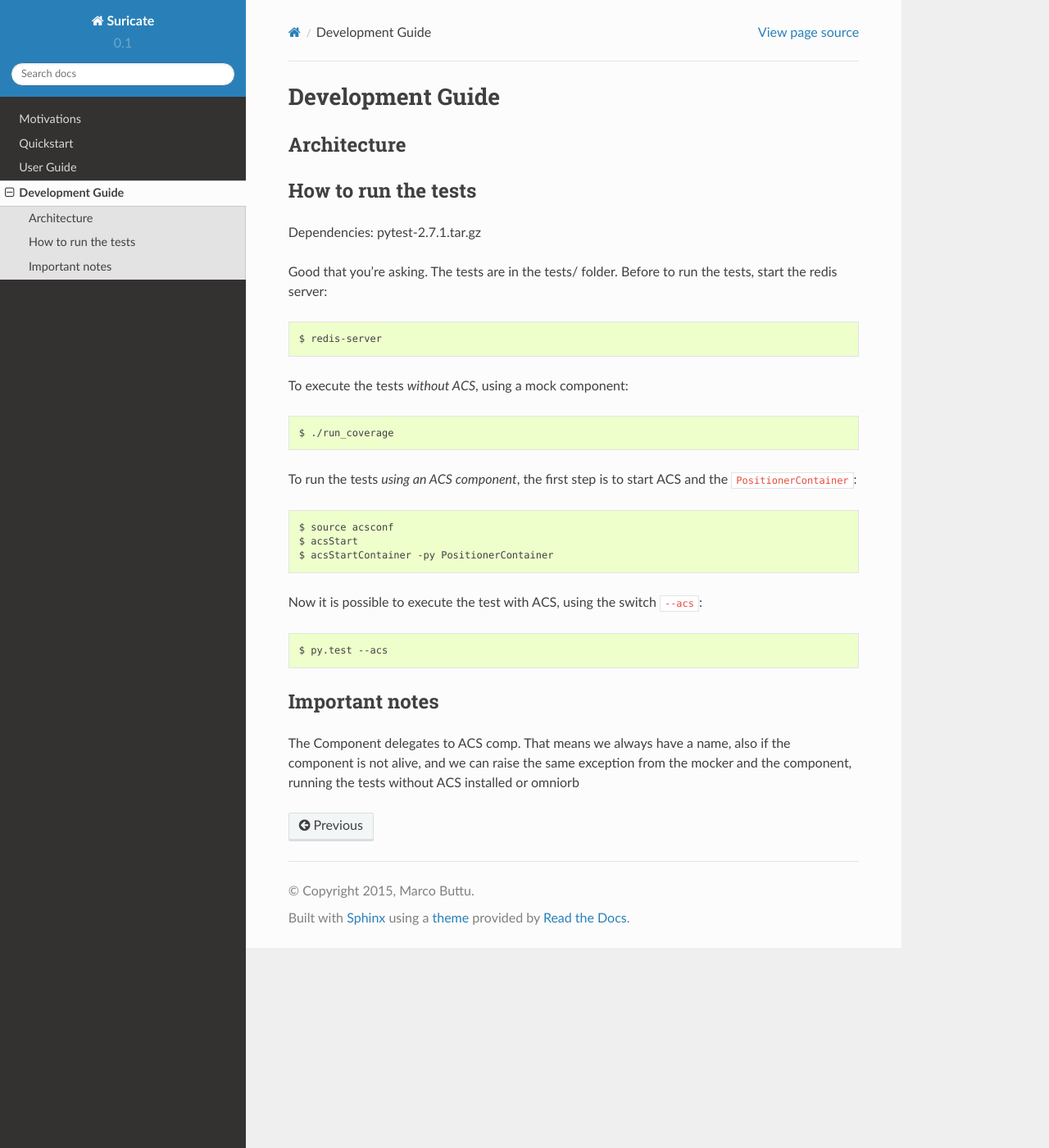
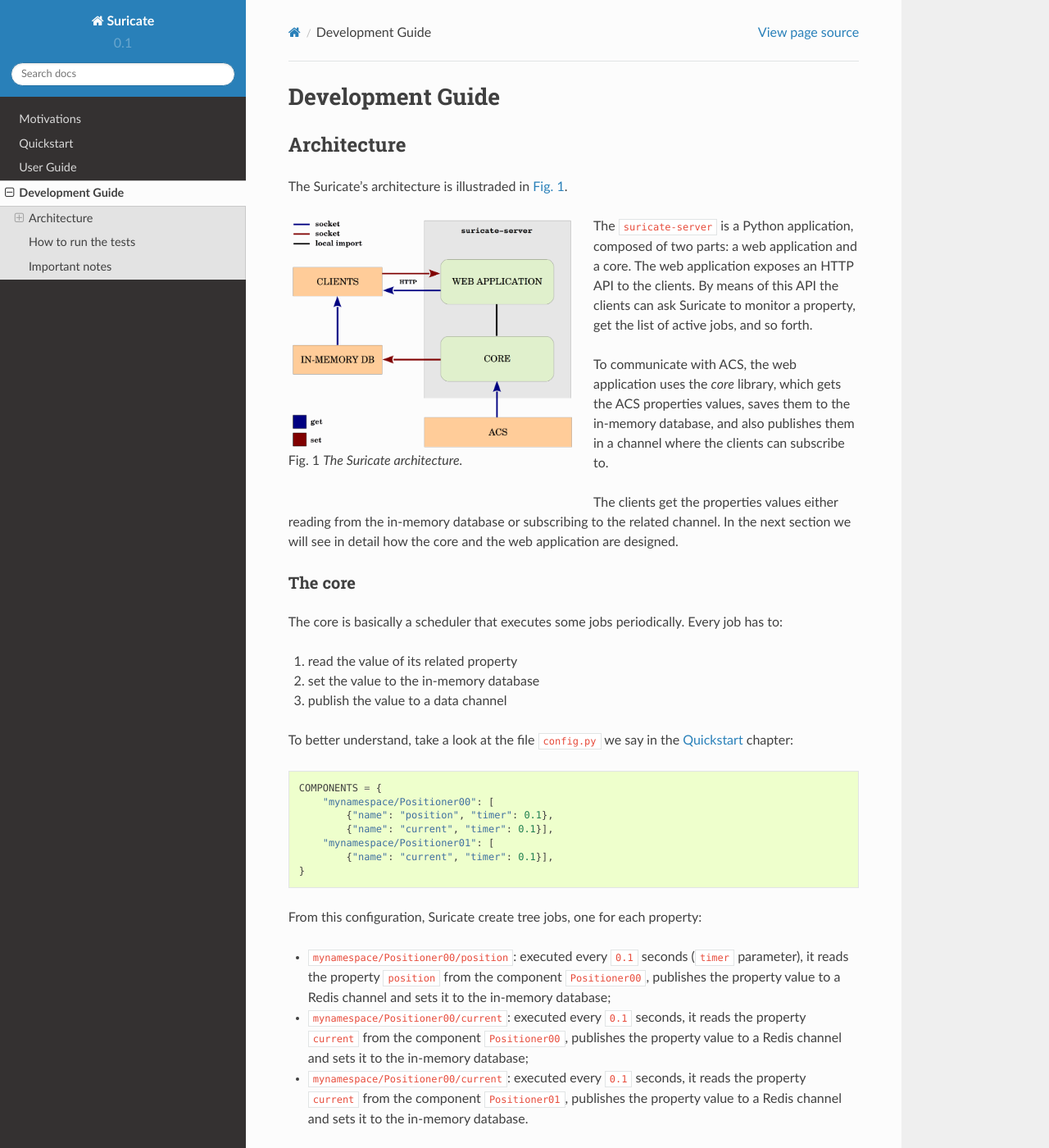
Before and after one commit to discos/suricate, a Sphinx documentation site: the page built from docs/devguide.rst, in a window 1280 px wide and 1400 px high. Shown: the whole window at 82% size. Built offline with Sphinx 7.4.7 and the Read the Docs theme 2.0.0, drawn with Linux system fonts in a browser that asks for light colours; some of the changed text lies outside the part shown.

Commit message:
Pre-Concordia

```diff
--- a/docs/conf.py
+++ b/docs/conf.py
@@ -107,6 +107,9 @@
 
 # If true, `todo` and `todoList` produce output, else they produce nothing.
 todo_include_todos = True
+
+# :numfig:`myfigure` will create a reference to the figure
+numfig = True
 
 
 # -- Options for HTML output ----------------------------------------------
--- a/docs/devguide.rst
+++ b/docs/devguide.rst
@@ -6,6 +6,112 @@
 
 Architecture
 ============
+The Suricate's architecture is illustraded in :numref:`architecture`.
+
+.. _architecture:
+
+.. figure:: images/architecture.png
+   :figwidth: 50 %
+   :align: left
+
+   The Suricate architecture.
+
+The ``suricate-server`` is a Python application, composed of two parts:
+a web application and a core.
+The web application exposes an HTTP API to the clients. By means of this API
+the clients can ask Suricate to monitor a property, get the list of
+active jobs, and so forth.
+
+To communicate with ACS, the web application
+uses the *core* library, which gets the ACS properties values, saves them to
+the in-memory database, and also publishes them in a channel where the clients
+can subscribe to.
+
+The clients get the properties values either reading from
+the in-memory database or subscribing to the related channel. In the next
+section we will see in detail how the core and the web
+application are designed.
+
+The core
+--------
+The core is basically a scheduler that executes some jobs periodically.
+Every job has to:
+
+#. read the value of its related property
+#. set the value to the in-memory database
+#. publish the value to a data channel
+
+To better understand, take a look at the file :file:`config.py` we say
+in the :ref:`quickstart` chapter::
+
+    COMPONENTS = {
+        "mynamespace/Positioner00": [
+            {"name": "position", "timer": 0.1},
+            {"name": "current", "timer": 0.1}],
+        "mynamespace/Positioner01": [
+            {"name": "current", "timer": 0.1}],
+    }
+
+From this configuration, Suricate create tree jobs, one for each
+property:
+
+* ``mynamespace/Positioner00/position``: executed every ``0.1`` seconds
+  (``timer`` parameter), it reads the property ``position`` from the
+  component ``Positioner00``, publishes the property
+  value to a Redis channel and sets it to the in-memory database;
+* ``mynamespace/Positioner00/current``: executed every ``0.1`` seconds,
+  it reads the property ``current`` from the component ``Positioner00``,
+  publishes the property value to a Redis channel and sets it to the
+  in-memory database;
+* ``mynamespace/Positioner00/current``: executed every ``0.1`` seconds,
+  it reads the property ``current`` from the component ``Positioner01``,
+  publishes the property value to a Redis channel and sets it to the
+  in-memory database.
+
+You can ask for the active jobs using an HTTP GET, as we saw in the
+section :ref:`quickstart-jobs`:
+
+.. code-block:: shell
+
+    $ curl http://localhost:5000/publisher/api/v0.1/jobs
+    {
+      "jobs": [
+        {
+          "id": "mynamespace/Positioner00/position",
+          "timer": 0.10000000000000001
+        },
+        {
+          "id": "mynamespace/Positioner00/current",
+          "timer": 0.10000000000000001
+        },
+        {
+          "id": "mynamespace/Positioner01/current",
+          "timer": 0.10000000000000001
+        }
+      ]
+    }
+
+A job is a thread that basically gets the property value
+The period of execution is indicated by the ``timer`` attribute we say in
+section :ref:`quickstart-conf`.
+
+
+.. note:: The job is a thread, but APScheduler can be configured to
+   choose the job executor you like more. You can use a thread pool, a process
+   poll, asyncio, gevent, tornado, and twisted.
+
+
+
+uses the third-part Python library
+`APScheduler <https://apscheduler.readthedocs.io/>`_.
+
+Error management
+~~~~~~~~~~~~~~~~
+
+
+The web application
+-------------------
+
 
 How to run the tests
 ====================
--- a/docs/quickstart.rst
+++ b/docs/quickstart.rst
@@ -164,6 +166,8 @@
 or statically, by using a configuration file. In this quick start
 we only see the latter method. If you want to use the Suricate HTTP
 API, take a look at the :ref:`user-guide` section.
+
+.. _quickstart-conf:
 
 Configuration
 ~~~~~~~~~~~~~
@@ -210,6 +214,7 @@
 * get (using the Suricate HTTP API) the list of active jobs
 * get the properties values using a redis client
 
+.. _quickstart-jobs:
 
 How to get the list of active jobs
 ==================================
@@ -254,6 +259,7 @@
     (u'mynamespace/Positioner00/current', 0.10000000000000001)
     (u'mynamespace/Positioner01/current', 0.10000000000000001)
 
+.. _quickstart-clients:
 
 Get the properties values using a Redis client
 ==============================================
--- a/setup.py
+++ b/setup.py
@@ -19,9 +19,9 @@
     scripts=['scripts/suricate-server', 'scripts/suricate-config'],
     platforms='all',
     install_requires=[
-        'redis==2.10.3',
-        'apscheduler==3.0.3',
-        'flask',
+        'redis==3.3.8',
+        'apscheduler==3.6.1',
+        'flask==1.1.1',
     ],
     classifiers=[
         'Intended Audience :: Alma Common Software users',
```
Also changed, not shown: other parts of docs/quickstart.rst (+2 -0 lines), docs/images/architecture.png (added), 4 other files.
